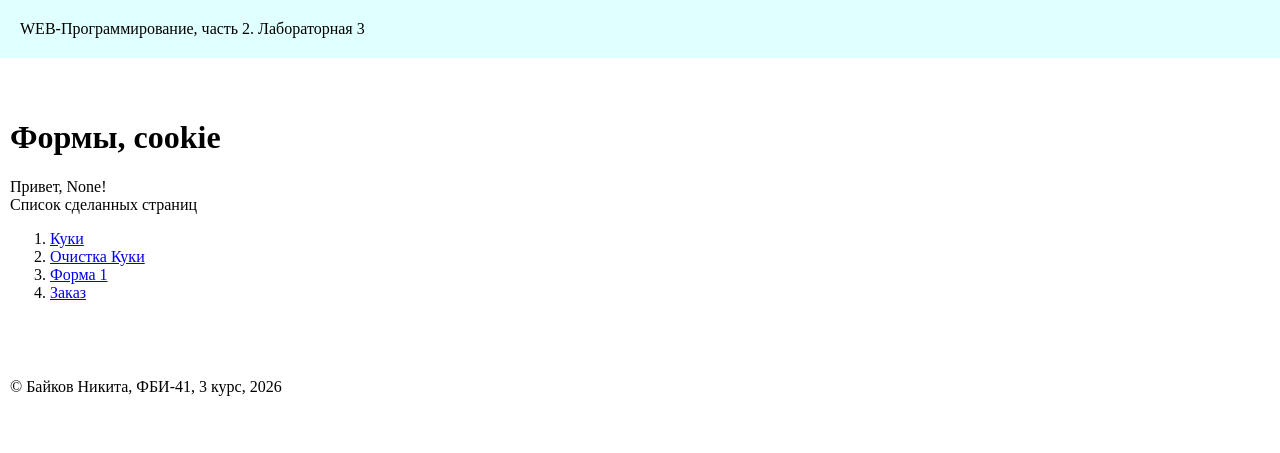
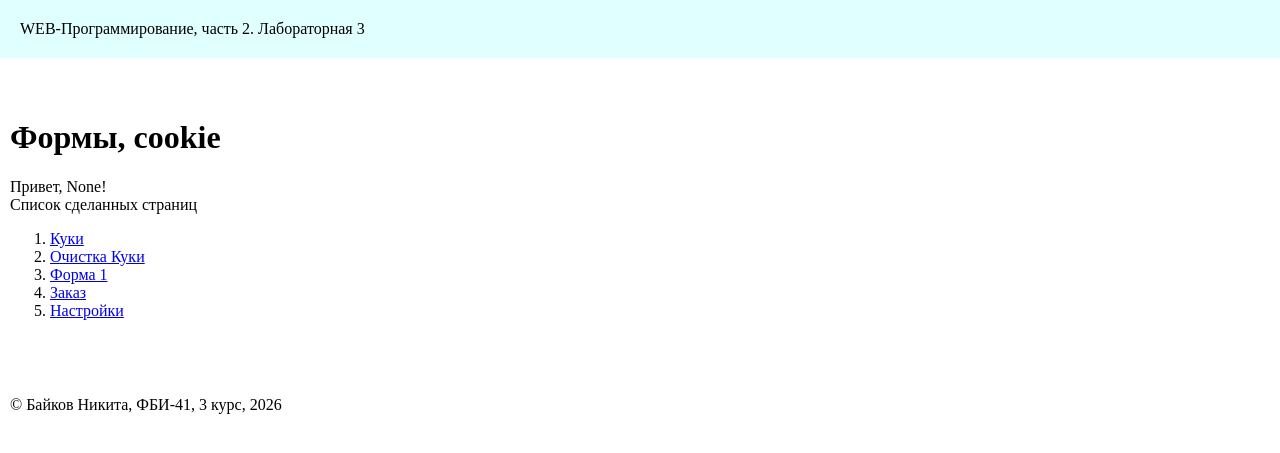
Before and after one commit to Kentucky777/3rd-course-Labs, a Flask app: page /lab3/ in a window 1280 px wide. Shown: the top 453 px of the page. Run offline with Flask 3, Linux system fonts and the light colour scheme.

Commit message:
Настройки отображения

```diff
--- a/lab3.py
+++ b/lab3.py
@@ -67,3 +67,25 @@ def pay():
 @lab3.route('/lab3/success/<int:price>')
 def success(price):
     return render_template('/lab3/success.html', price=price)
+
+
+@lab3.route('/lab3/settings')
+def settings():
+    color = request.args.get('color')
+    back = request.args.get('back')
+    size = request.args.get('size')
+    if color or back or size:
+        resp = make_response(redirect('/lab3/settings'))
+        if color:
+            resp.set_cookie('color', color)
+        if back:
+            resp.set_cookie('back', back)
+        if size:
+            resp.set_cookie('size', size)
+        return resp
+
+    color = request.cookies.get('color')
+    back = request.cookies.get('back')
+    size = request.cookies.get('size')
+    resp = make_response(render_template('lab3/settings.html', color=color, back=back, size=size))
+    return resp
--- a/templates/base.html
+++ b/templates/base.html
@@ -8,6 +8,19 @@
     <link rel="shortcut icon" href="{{ url_for('static', filename='favicon.ico') }}" type="image/x-icon">
     <link rel="icon" href="{{ url_for('static', filename='favicon-16x16.png') }}">
     <link rel="icon" href="{{ url_for('static', filename='favicon-32x32.png') }}">
+    <style>
+        body{
+            {% if request.cookies.get('color') %}
+            color: {{ request.cookies.get('color') }};
+            {% endif %}
+            {% if request.cookies.get('back') %}
+            background-color: {{ request.cookies.get('back') }};
+            {% endif %}
+            {% if request.cookies.get('size') %}
+            font-size: {{ request.cookies.get('size') }}px;
+            {% endif %}
+        }
+    </style>
 </head>
 <body>
     <header>
--- a/templates/lab3/lab3.html
+++ b/templates/lab3/lab3.html
@@ -13,5 +13,6 @@
         <li><a href="/lab3/del_cookie">Очистка Куки</a></li>
         <li><a href="/lab3/form1">Форма 1</a></li>
         <li><a href="/lab3/order">Заказ</a></li>
+        <li><a href="/lab3/settings">Настройки</a></li>
     </ol>
 {% endblock %}
```
Also changed, not shown: templates/lab3/settings.html (added, +24 -0 lines).
